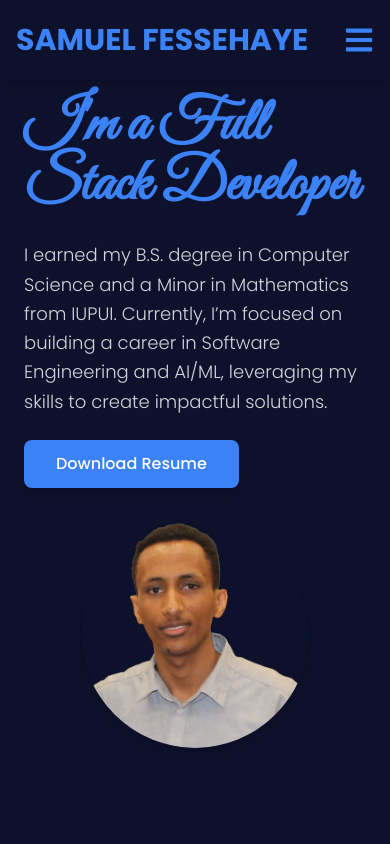
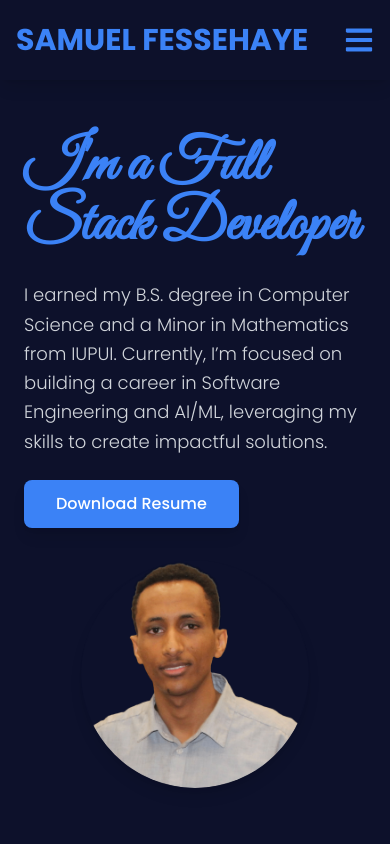
Before and after one commit to Sam-Wel/my-fortfolio, a React (Create React App) app: page / in a window 390 px wide. Shown: the top 844 px of the page. Built offline with nearby package versions, Linux system fonts and the light colour scheme.

Commit message:
name routes to home

```diff
--- a/src/components/Home.jsx
+++ b/src/components/Home.jsx
@@ -10,7 +10,7 @@ const Home = () => {
       {/* Hero Section */}
       <div
         id="home"
-        className="flex items-center h-screen w-full bg-dark-blue text-white justify-center"
+        className="flex items-center h-screen w-full bg-dark-blue text-white justify-center pt-20 md:pt-0"
       >
         <div className="flex flex-col md:flex-row items-center px-6 max-w-screen-lg space-y-8 md:space-y-0">
           {/* Text Content */}
```
